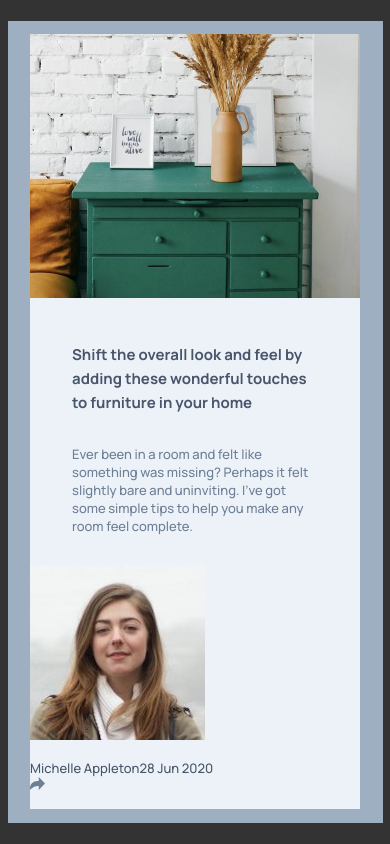
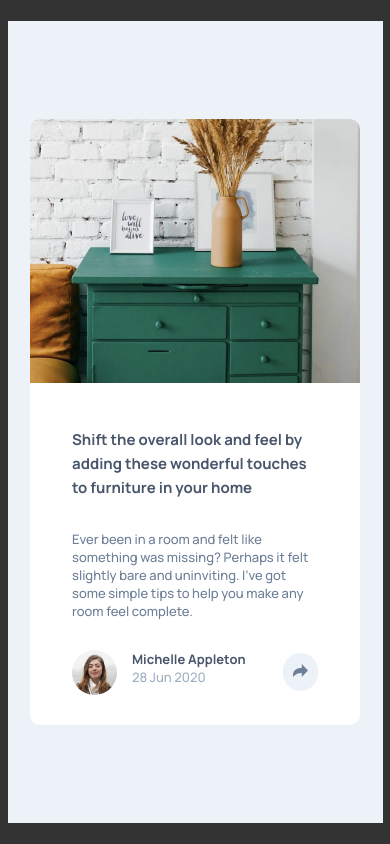
Before and after one commit to jerry81/frontend-mentor, a React (Create React App) app in the folder article-preview-component-master/react/article-preview/: page / in a window 390 px wide. Built offline with nearby package versions, Linux system fonts and the light colour scheme.

Commit message:
feat: finish mobile footer

```diff
--- a/article-preview-component-master/react/article-preview/src/App.css
+++ b/article-preview-component-master/react/article-preview/src/App.css
@@ -41,7 +41,7 @@
 }
 
 .inner {
-  background: hsl(212, 23%, 69%);
+  background: hsl(210, 46%, 95%);
   height: 95%;
   display: flex;
   justify-content: center;
--- a/article-preview-component-master/react/article-preview/src/WorkArea.css
+++ b/article-preview-component-master/react/article-preview/src/WorkArea.css
@@ -1,8 +1,10 @@
 /* mobile first */
 
 .work {
-  background: hsl(210, 46%, 95%);
+  background: white;
   display: flex;
+  border-radius: 10px;
+  overflow:hidden;
 }
 
 .d-work {
@@ -34,3 +36,42 @@ img {
 .light {
   margin: 0 42px 30px 42px;
 }
+
+.foot {
+  display: flex;
+  flex-direction: row;
+  margin: 0 42px 30px 42px;
+  align-items: center;
+  justify-content: space-between;;
+}
+
+.profile {
+  display: flex;
+  flex-direction: column;
+}
+
+.name {
+  font-family: "Manrope-B"
+}
+
+.face {
+  height: 45px;
+  width: 45px;
+  border-radius: 50px;
+  margin-right: 15px;
+  margin-bottom: 0;
+}
+
+.left{
+  display: flex;
+}
+
+.shareBorder {
+  padding: 10px;
+  background:hsl(210, 46%, 95%);
+  border-radius: 50px;
+}
+
+.share {
+  margin: 0;
+}
--- a/article-preview-component-master/react/article-preview/src/WorkArea.js
+++ b/article-preview-component-master/react/article-preview/src/WorkArea.js
@@ -1,8 +1,8 @@
 import "./WorkArea.css";
 import useMediaQuery from "@material-ui/core/useMediaQuery";
 import drawers from "./images/drawers.jpg";
-import michelle from './images/avatar-michelle.jpg'
-import share from './images/icon-share.svg'
+import michelle from "./images/avatar-michelle.jpg";
+import share from "./images/icon-share.svg";
 
 function WorkArea() {
   /* styles */
@@ -31,18 +31,22 @@ function WorkArea() {
     return (
       <div className="profile">
         <span className="name">Michelle Appleton</span>
-        <span>28 Jun 2020</span>
+        <span className="grayish-blue">28 Jun 2020</span>
       </div>
-    )
+    );
   }
   function Footer() {
     return (
       <footer className="foot">
-        <img src={michelle} alt="michelle"/>
-        <Profile />
-        <img src={share} alt="share"/>
+        <div className="left">
+          <img className="face" src={michelle} alt="michelle" />
+          <Profile />
+        </div>
+        <div className="shareBorder">
+          <img className="share" src={share} alt="share" />
+        </div>
       </footer>
-    )
+    );
   }
 
   /* render */
@@ -50,7 +54,7 @@ function WorkArea() {
     <div className={workStyle}>
       <img src={drawers} alt="drawers" />
       <BoldText />
-      <Light/>
+      <Light />
       <Footer />
     </div>
   );
```
